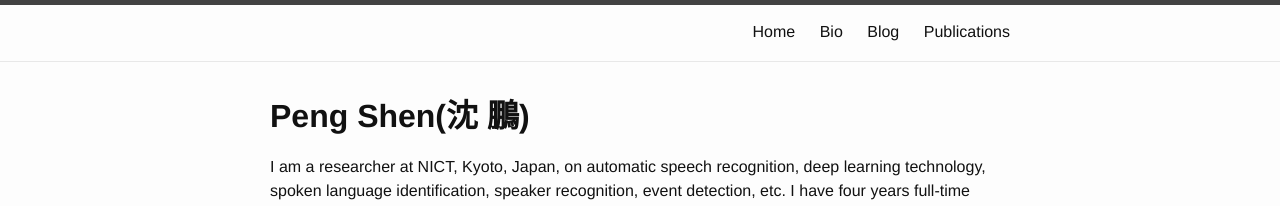
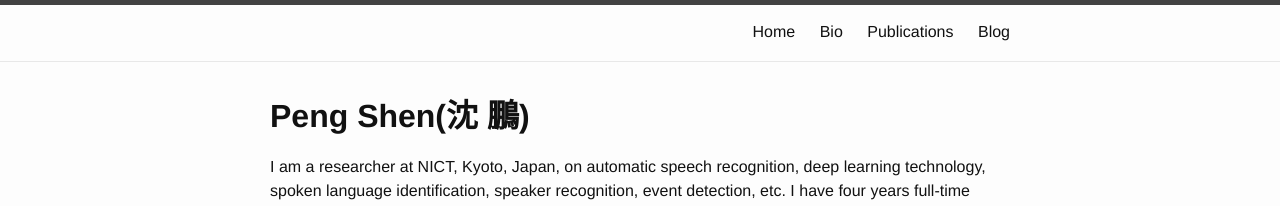
Before and after one commit to sinpycn/sinpycn.github.io, a Jekyll site: the page built from index.md, in a window 1280 px wide. Shown: the top 206 px of the page. Built offline with Jekyll 4.4.1, drawn with Linux system fonts in a browser that asks for light colours.

Commit message:
Update header.html

```diff
--- a/_includes/header.html
+++ b/_includes/header.html
@@ -18,12 +18,18 @@
         </label>
         <div class="trigger">
           <a class="page-link" href="{{ "/" | relative_url }}">Home</a>
+          <a class="page-link" href="{{ "/bio" | relative_url }}">Bio</a>
+          <a class="page-link" href="{{ "/publications" | relative_url }}">Publications</a>
+          <a class="page-link" href="{{ "/blogs" | relative_url }}">Blog</a>
+
+          <!--
           {% for path in page_paths %}
             {% assign my_page = site.pages | where: "path", path | first %}
             {% if my_page.id | truncate: 3 == "top" %}
             <a class="page-link" href="{{ my_page.url | relative_url }}">{{ my_page.title | escape }}</a>
             {% endif %}
           {% endfor %}
+          -->
         </div>
       </nav>
     {% endif %}
```
